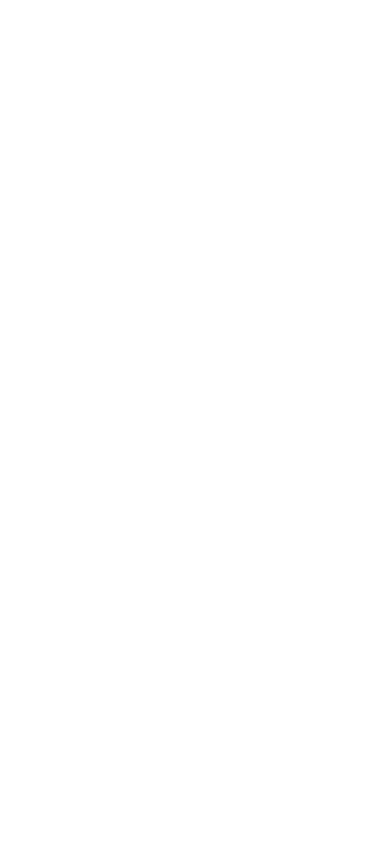
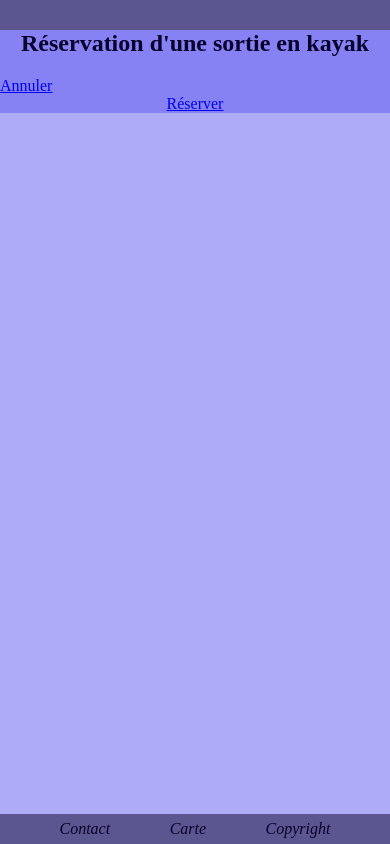
Before and after one commit to viti-cci-2024/PimPamPoum-vti, a plain HTML site: page modules/kayak/kayak-resa.html in a window 390 px wide. Drawn offline with Linux system fonts and the light colour scheme.

Commit message:
Responsive + footer

```diff
--- /dev/null
+++ b/css/desktop.css
@@ -0,0 +1,3 @@
+.mobile {
+	display: none;
+}
--- a/css/main.css
+++ b/css/main.css
@@ -1,16 +1,8 @@
-/* Variables */
-:root {
-    --primary: rgb(9, 1, 43);
-    --primary-t: rgba(9, 1, 43, 0.5);
-    --secondary: rgb(96, 91, 241);
-    --secondary-t: rgba(96, 91, 241, 0.5);
-    --event: rgb(254, 138, 36);
-    --event-t: rgba(254, 138, 36, 0.5);
-
-    --marge: 10px;
-    --hauteur-menu: 50px;
-    --hauteur-pied: 10vh;
-}
+/* Import : variables + responsive */
+@import "./variable.css";
+@import url("./mobile.css")   (max-width: 768px);
+@import url("./tablet.css")   (min-width: 769px) and (max-width: 991px);
+@import url("./desktop.css")  (min-width: 992px);
 
 /* Général */
 body {
@@ -39,7 +31,7 @@ li, li a {
     margin-top: var(--hauteur-menu);
 }
 
-/* Sections */
+/* Menu top */
 header {
     z-index: 10;
     position: fixed;
@@ -53,21 +45,22 @@ header {
         display: flex;
         flex-direction: row;
         list-style-type: none;
+        margin: auto;
+        padding: 5px;
     }
     li {
+        justify-self: center;
         width: calc(100% / 7);
-        a {
-            text-decoration: none;
-        }
+        a { text-decoration: none; }
     }
-    img {
-        max-height: 20px;
-    }
+    img { max-height: 20px; }
 }
 
+/* Sections */
 .hero {
     margin-top: var(--hauteur-menu);
     background-color: var(--secondary-t);
+    h1 { text-align: center; }
 }
 
 .activite {
@@ -78,3 +71,20 @@ header {
     text-align: center;
     background-color: var(--secondary-t);
 }
+
+/* Pied de page */
+footer {
+    z-index: 10;
+    position: fixed;
+    bottom: 0;
+    width: 100%;
+    height: var(--hauteur-pied);
+    background-color: var(--primary-t);
+    display: flex;
+    justify-content: space-evenly;
+    align-items: center;
+    p {
+        font-style: italic;
+        color: var(--primary);
+    }
+}
--- /dev/null
+++ b/css/mobile.css
@@ -0,0 +1,3 @@
+.not-mobile {
+	display: none;
+}
--- /dev/null
+++ b/css/tablet.css
@@ -0,0 +1,3 @@
+.mobile {
+	display: none;
+}
--- /dev/null
+++ b/css/variable.css
@@ -0,0 +1,12 @@
+:root {
+    --primary: rgb(9, 1, 43);
+    --primary-t: rgba(9, 1, 43, 0.5);
+    --secondary: rgb(96, 91, 241);
+    --secondary-t: rgba(96, 91, 241, 0.5);
+    --event: rgb(254, 138, 36);
+    --event-t: rgba(254, 138, 36, 0.5);
+
+    --marge: 10px;
+    --hauteur-menu: 30px;
+    --hauteur-pied: 30px;
+}
--- a/js/footer.js
+++ b/js/footer.js
@@ -6,9 +6,9 @@ class Footer extends HTMLElement {
 	connectedCallback() {
 		this.innerHTML = `
 			<footer>
-				Contact
-				<br>
-				Carte
+				<p>Contact</p>
+				<p>Carte</p>
+				<p>Copyright</p>
 			</footer>
 		`;
 	}
--- a/modules/kayak/kayak-resa.html
+++ b/modules/kayak/kayak-resa.html
@@ -0,0 +1,30 @@
+<!DOCTYPE html>
+<html lang="fr">
+	<head>
+		<meta charset="utf-8">
+        <title>Gîte Pim</title>
+        <meta name="viewport" content="width=device-width, initial-scale=1">
+        <link rel="stylesheet" media="screen" href="../../css/main.css">
+        <link rel="icon" type="image/x-icon" href="../../public/logo.ico">
+		<script src="../../js/navbar.js" type="text/javascript" defer></script>
+		<script src="../../js/footer.js" type="text/javascript" defer></script>
+	</head>
+	<body>
+		<!-- Menu TOP -->
+		<menu-top></menu-top>
+
+		<!-- HERO -->
+		<section class="hero">
+			<h1>Réservation d'une sortie en kayak</h1>
+			<a href="./kayak-index.html">Annuler</a>
+		</section>
+
+		<!-- Réservation -->
+		<section class="resa">
+			<a href="./kayak-resa.html">Réserver</a>
+		</section>
+
+		<!-- Pied de page -->
+		<pied-de-page></pied-de-page>
+	</body>
+</html>
```
Also changed, not shown: index.html (+4 -0 lines).
